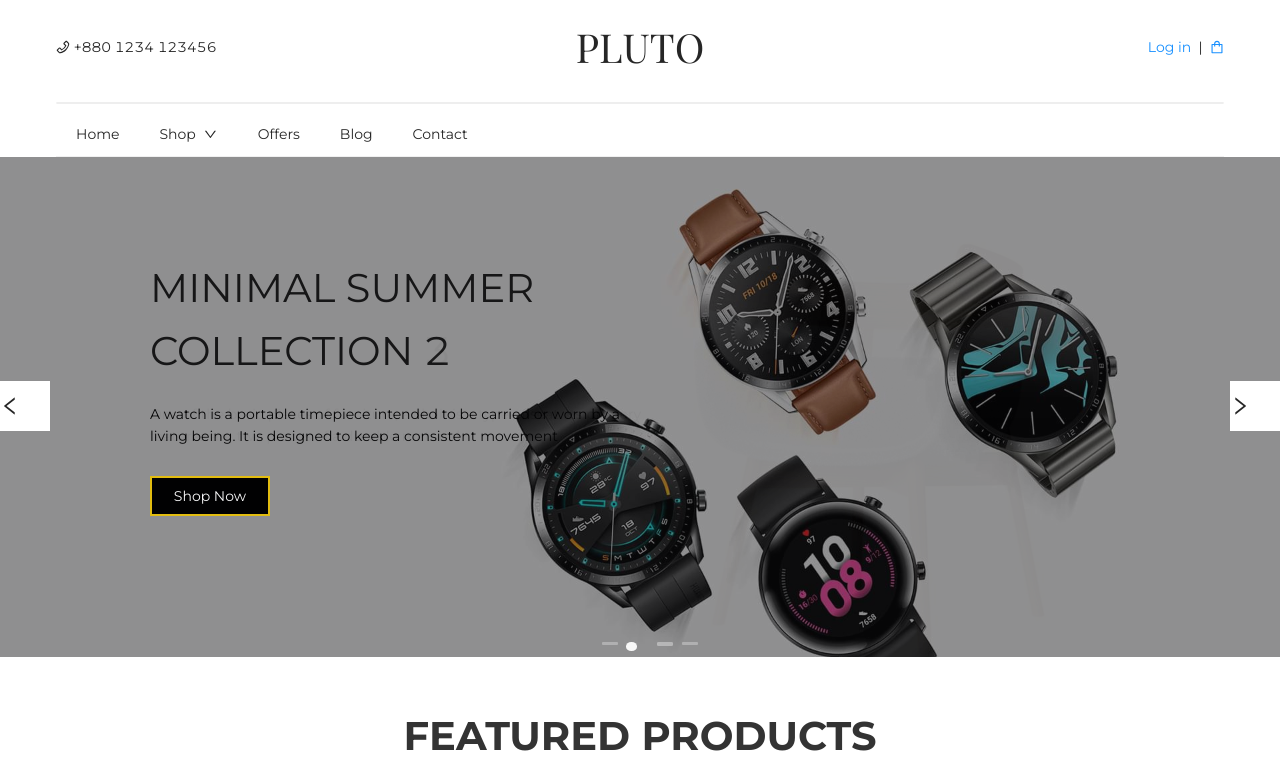
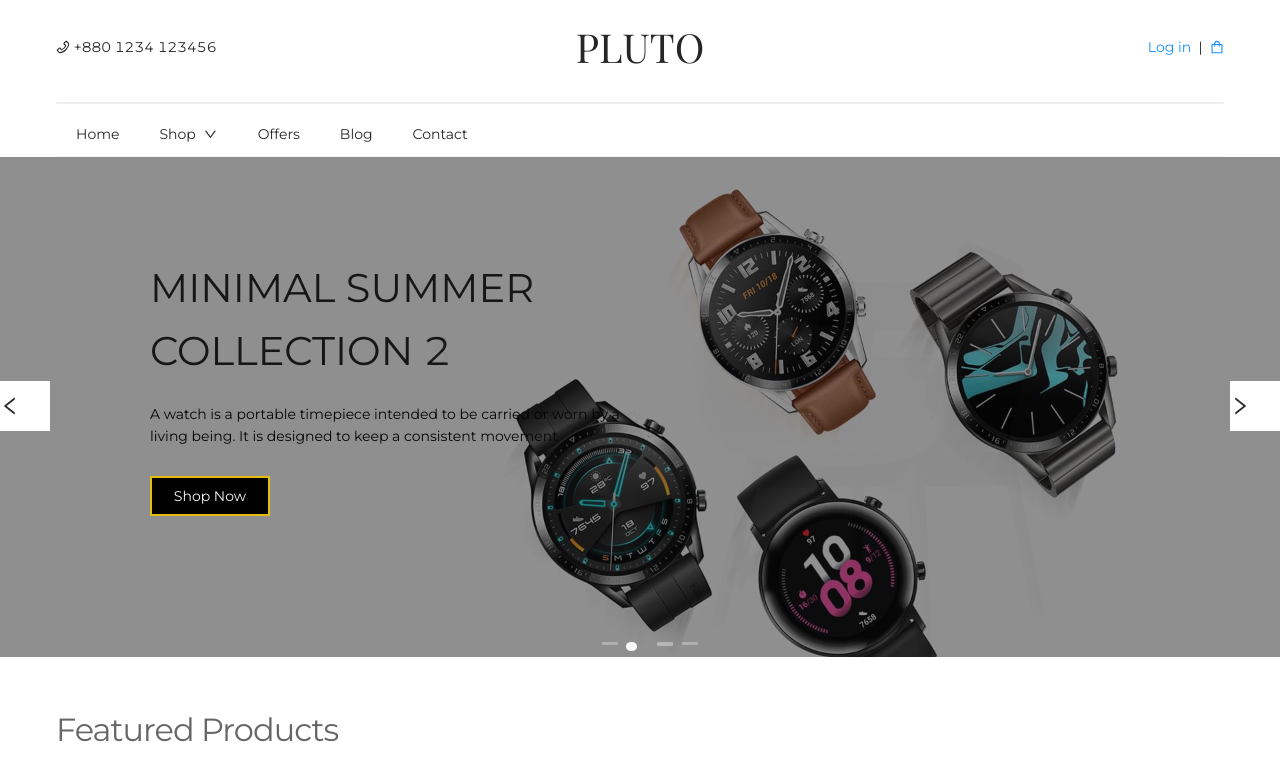
Before and after one commit to Alamin02/pluto, a React (Create React App) app: page / in a window 1280 px wide. Shown: the top 769 px of the page. Built offline with nearby package versions, Linux system fonts and the light colour scheme; a web font is replaced by a local one.

Commit message:
style: HeaderSection style changed

```diff
--- a/src/components/styled-components/HeaderSection.js
+++ b/src/components/styled-components/HeaderSection.js
@@ -17,7 +17,6 @@ export default function HeaderSection({ headerText }) {
       >
         {headerText}
       </h2>
-      <hr className={styles.hrStyle} />
     </div>
   );
 }
--- a/src/components/styled-components/HeaderSection.module.css
+++ b/src/components/styled-components/HeaderSection.module.css
@@ -1,25 +1,17 @@
 .header {
-  text-align: center;
-  text-transform: uppercase;
-  font-weight: bold;
-  font-size: 2.5rem;
-  color: #333333;
+  text-transform: capitalize;
+  letter-spacing: -0.03em;
+  font-size: 2rem;
+  color: #666666;
   margin-top: 0;
+  margin-bottom: 1rem;
 }
 
 .headerSm {
-  text-align: center;
-  text-transform: uppercase;
-  font-weight: bold;
+  text-transform: capitalize;
+  letter-spacing: -0.025em;
   font-size: 1.5rem;
   color: #333333;
   margin-top: 0;
+  margin-bottom: 1rem;
 }
-
-.hrStyle {
-  border: 2px solid #1890ff;
-  border-radius: 9999px;
-  width: 10%;
-  margin-top: -0.5rem;
-  margin-bottom: 3rem;
-}
```
